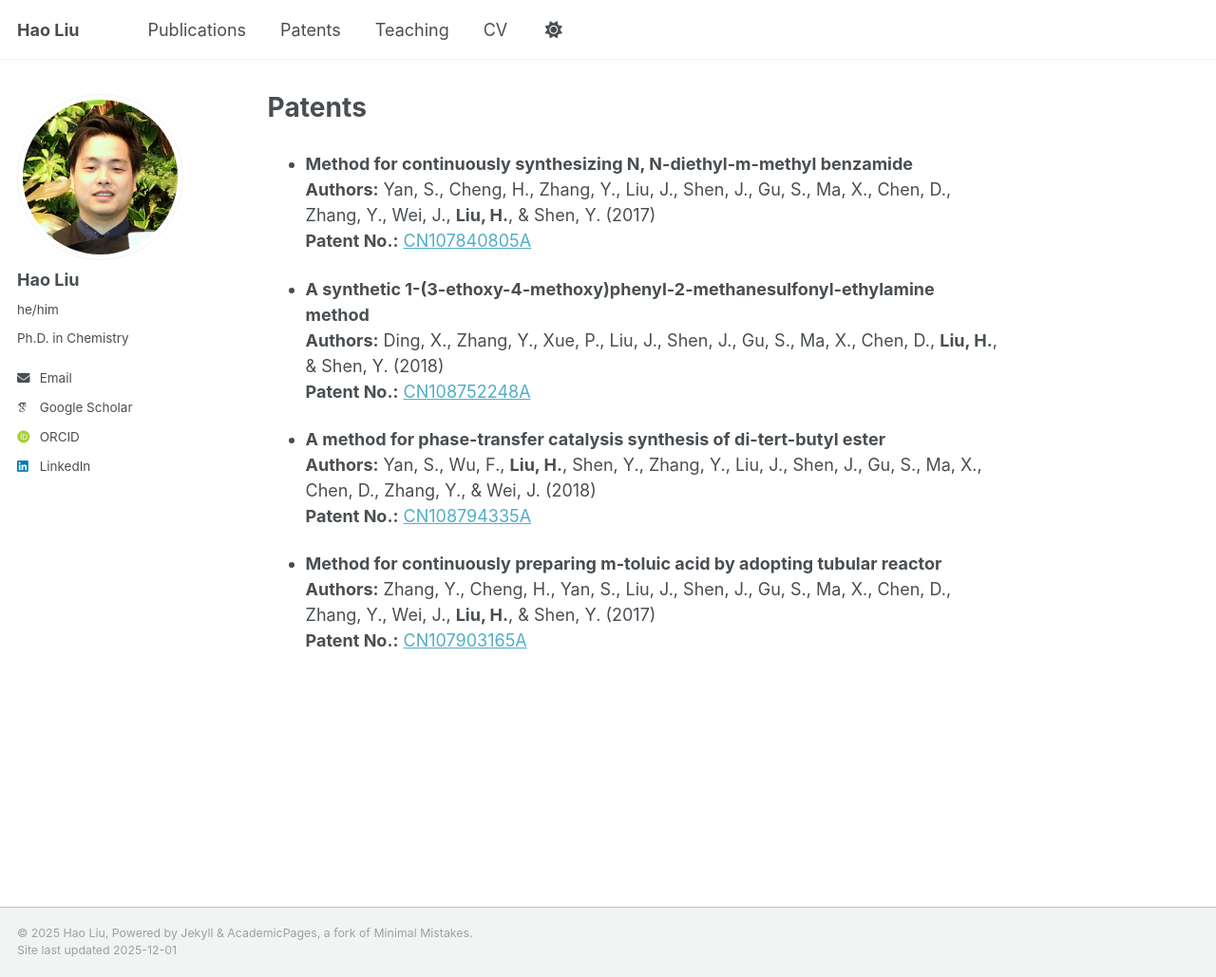
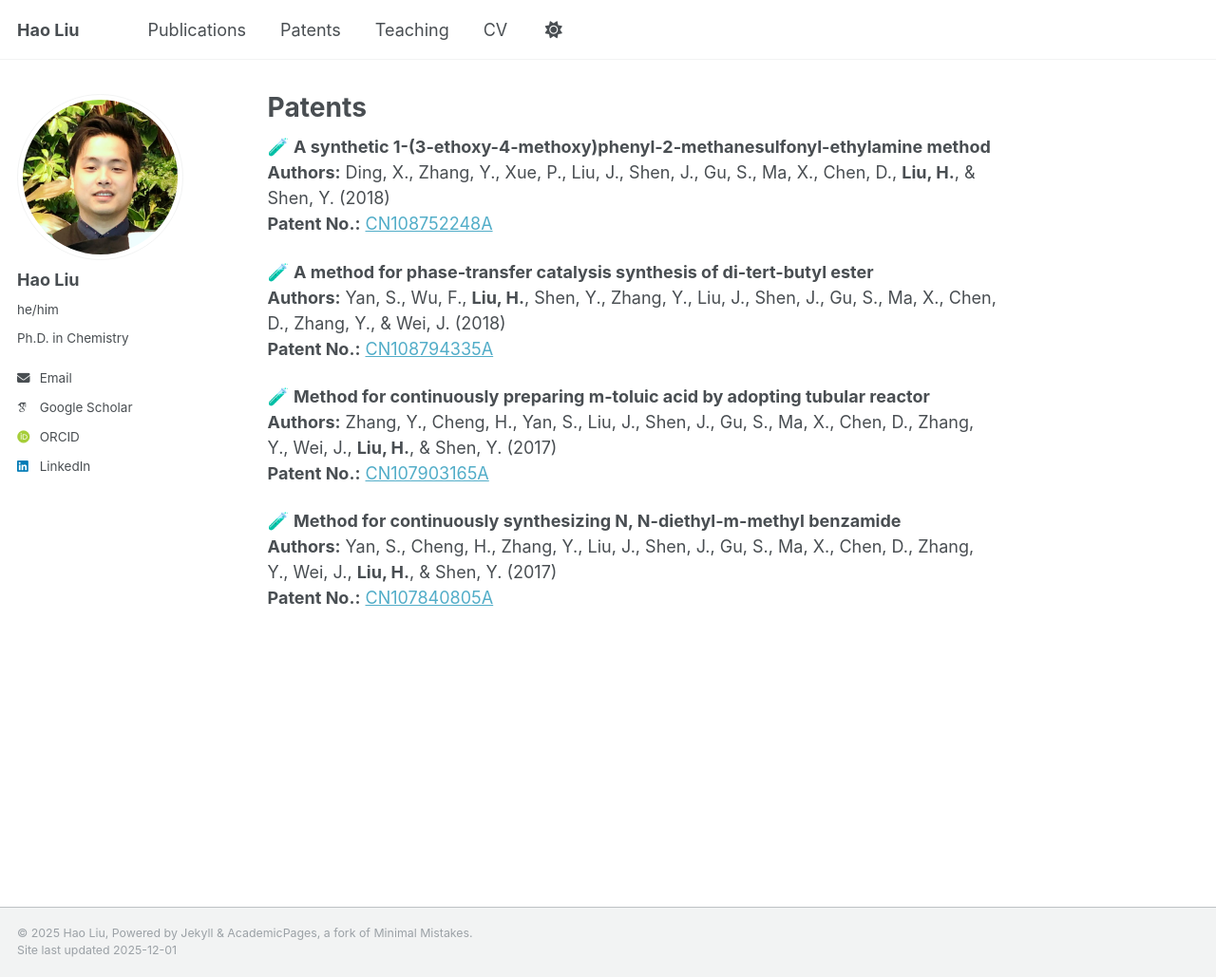
Before and after one commit to HaoLiuScholar/HaoLiuScholar.github.io, a Jekyll site: the page built from _pages/markdown.md, in a window 1280 px wide and 1029 px high. Shown: the whole window at 95% size. Built offline with Jekyll 4.4.1, drawn with Linux system fonts in a browser that asks for light colours; some web fonts are replaced; a script that is not in the unit is left out.

```diff
--- a/_pages/markdown.md
+++ b/_pages/markdown.md
@@ -7,18 +7,18 @@ redirect_from:
   - /markdown.html
 ---
 
-- **Method for continuously synthesizing N, N-diethyl-m-methyl benzamide**
-  **Authors:** Yan, S., Cheng, H., Zhang, Y., Liu, J., Shen, J., Gu, S., Ma, X., Chen, D., Zhang, Y., Wei, J., **Liu, H.**, & Shen, Y. (2017)
-  **Patent No.:** [CN107840805A](https://patents.google.com/patent/CN107840805A/en)
-
-- **A synthetic 1-(3-ethoxy-4-methoxy)phenyl-2-methanesulfonyl-ethylamine method**
+🧪 **A synthetic 1-(3-ethoxy-4-methoxy)phenyl-2-methanesulfonyl-ethylamine method**
   **Authors:** Ding, X., Zhang, Y., Xue, P., Liu, J., Shen, J., Gu, S., Ma, X., Chen, D., **Liu, H.**, & Shen, Y. (2018)
   **Patent No.:** [CN108752248A](https://patents.google.com/patent/CN108752248A/en)
 
-- **A method for phase-transfer catalysis synthesis of di-tert-butyl ester**
+🧪 **A method for phase-transfer catalysis synthesis of di-tert-butyl ester**
   **Authors:** Yan, S., Wu, F., **Liu, H.**, Shen, Y., Zhang, Y., Liu, J., Shen, J., Gu, S., Ma, X., Chen, D., Zhang, Y., & Wei, J. (2018)
   **Patent No.:** [CN108794335A](https://patents.google.com/patent/CN108794335A/en)
 
-- **Method for continuously preparing m-toluic acid by adopting tubular reactor**
+🧪 **Method for continuously preparing m-toluic acid by adopting tubular reactor**
   **Authors:** Zhang, Y., Cheng, H., Yan, S., Liu, J., Shen, J., Gu, S., Ma, X., Chen, D., Zhang, Y., Wei, J., **Liu, H.**, & Shen, Y. (2017)
   **Patent No.:** [CN107903165A](https://patents.google.com/patent/CN107903165A/en)
+
+🧪 **Method for continuously synthesizing N, N-diethyl-m-methyl benzamide**
+  **Authors:** Yan, S., Cheng, H., Zhang, Y., Liu, J., Shen, J., Gu, S., Ma, X., Chen, D., Zhang, Y., Wei, J., **Liu, H.**, & Shen, Y. (2017)
+  **Patent No.:** [CN107840805A](https://patents.google.com/patent/CN107840805A/en)
```
